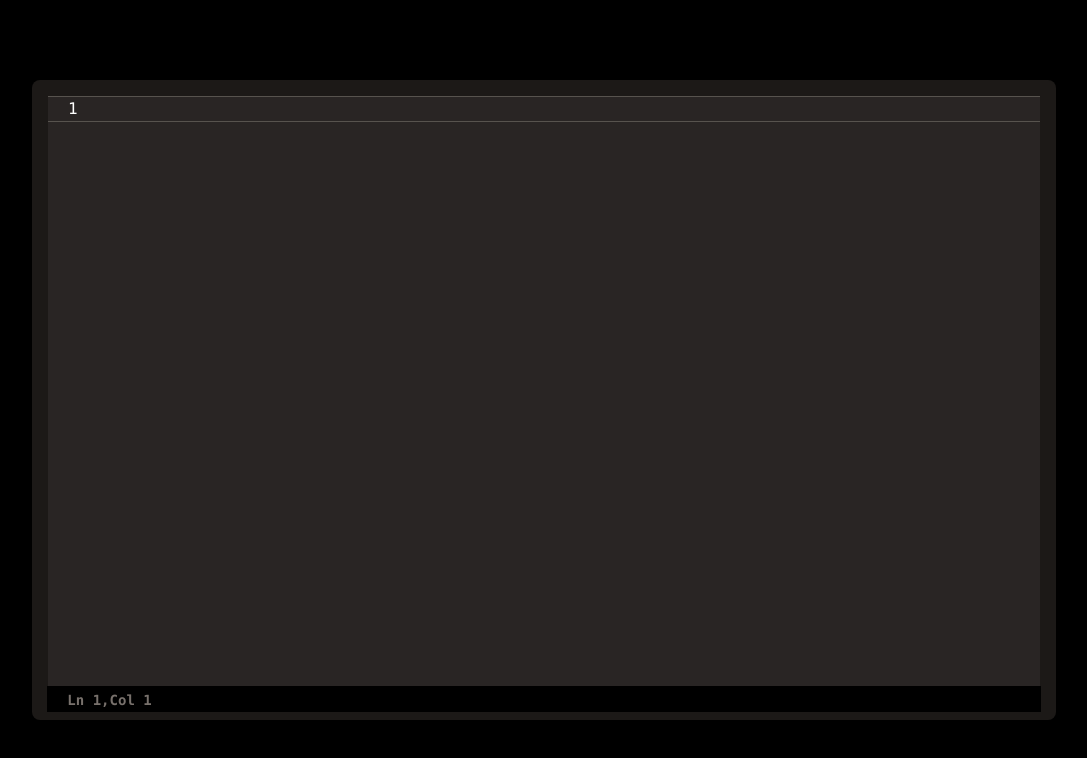
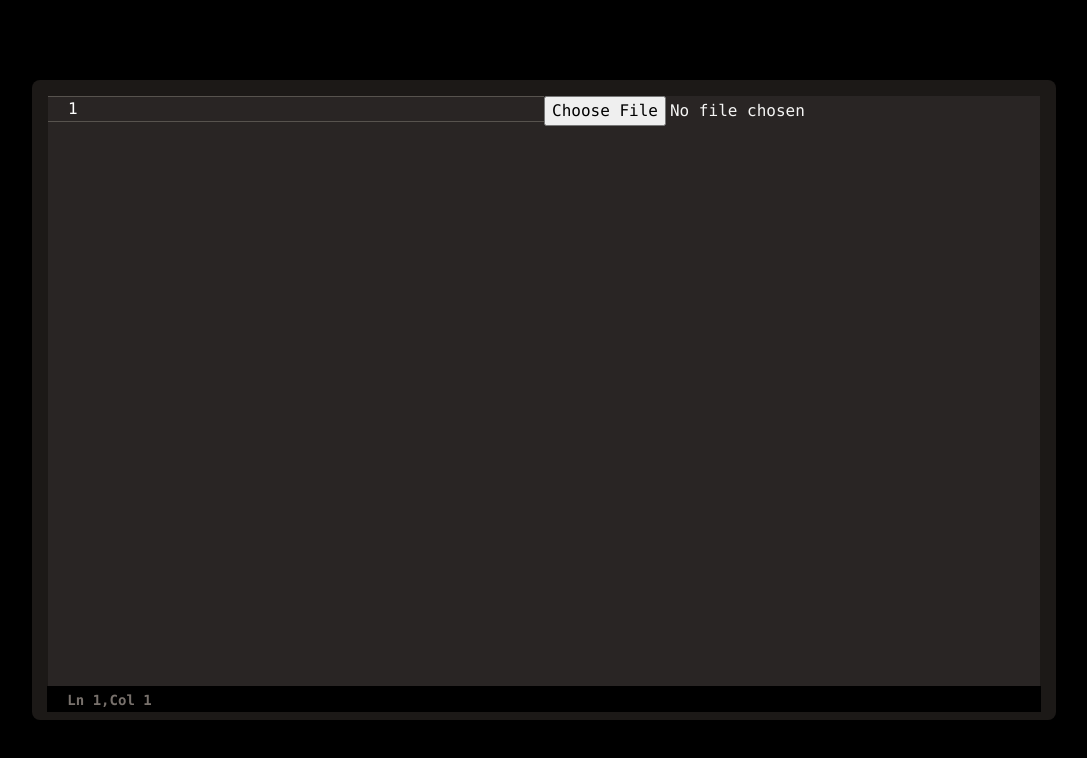
Before and after one commit to hakoom911/TextEditor, a React (Vite) app: page / in a window 1280 px wide. Shown: the top 758 px of the page, without its empty margins (96-1183 px from the left). Built offline with nearby package versions, Linux system fonts and the light colour scheme.

Commit message:
- comment the console log function .

```diff
--- a/src/components/TextEditor.tsx
+++ b/src/components/TextEditor.tsx
@@ -39,7 +39,7 @@ export default function TextEditor({}: Props) {
 
   };
 
-  console.log(`array:${JSON.stringify(text, null, 2)}`);
+  // console.log(`array:${JSON.stringify(text, null, 2)}`);
   return (
     <div onClick={()=>setIsActive(true)}  className="relative py-4 flex flex-col items-center text-muted justify-center bg-stone-900 font-mono p-4  shadow-xl rounded-lg h-[80vh] w-[80vw] ">
       <div className="flex  h-[100%] w-[100%] bg-stone-800 overflow-auto ">
@@ -123,6 +123,7 @@ function EditorText({onPointerClick,onKeyDown,text,cursor,isActive}: EditorTextT
   };
 
   return (
+    <>
     <div
       onKeyDown={onKeyDown}
       // onKeyUp={(e)=>{
@@ -135,5 +136,19 @@ function EditorText({onPointerClick,onKeyDown,text,cursor,isActive}: EditorTextT
     >
       {renderText()}
     </div>
+    <div className="h-8 w-full ">
+      <form name="test" id="test" className="w-full" >
+        <input type="file" id="fileInput" onChange={(e) =>{
+
+const files = e.target.files;
+const number = files?.length || 0
+console.log({files},{number})
+        }} />
+
+      </form>
+
+    </div>
+    </>
+
   );
 }
```
